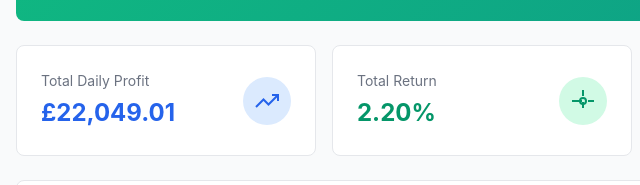
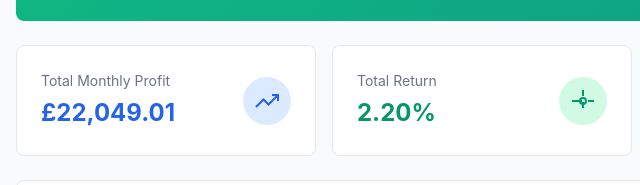
Before and after one commit to Trellis-Group/Trade-Dashboard, a plain HTML site: page index.html in a window 1280 px wide. Shown: the part 322-507 px from the top of the page, 0-640 px from the left. Drawn offline with nearby package versions, Linux system fonts and the light colour scheme.

Commit message:
Update index.html

```diff
--- a/index.html
+++ b/index.html
@@ -548,7 +548,7 @@
                     <div class="metric-card">
                         <div class="metric-content">
                             <div class="metric-text">
-                                <p>Total Daily Profit</p>
+                                <p>Total Monthly Profit</p>
                                 <p class="metric-blue" id="totalDailyProfit">£22,049.01</p>
                             </div>
                             <div class="metric-icon icon-blue">
```
